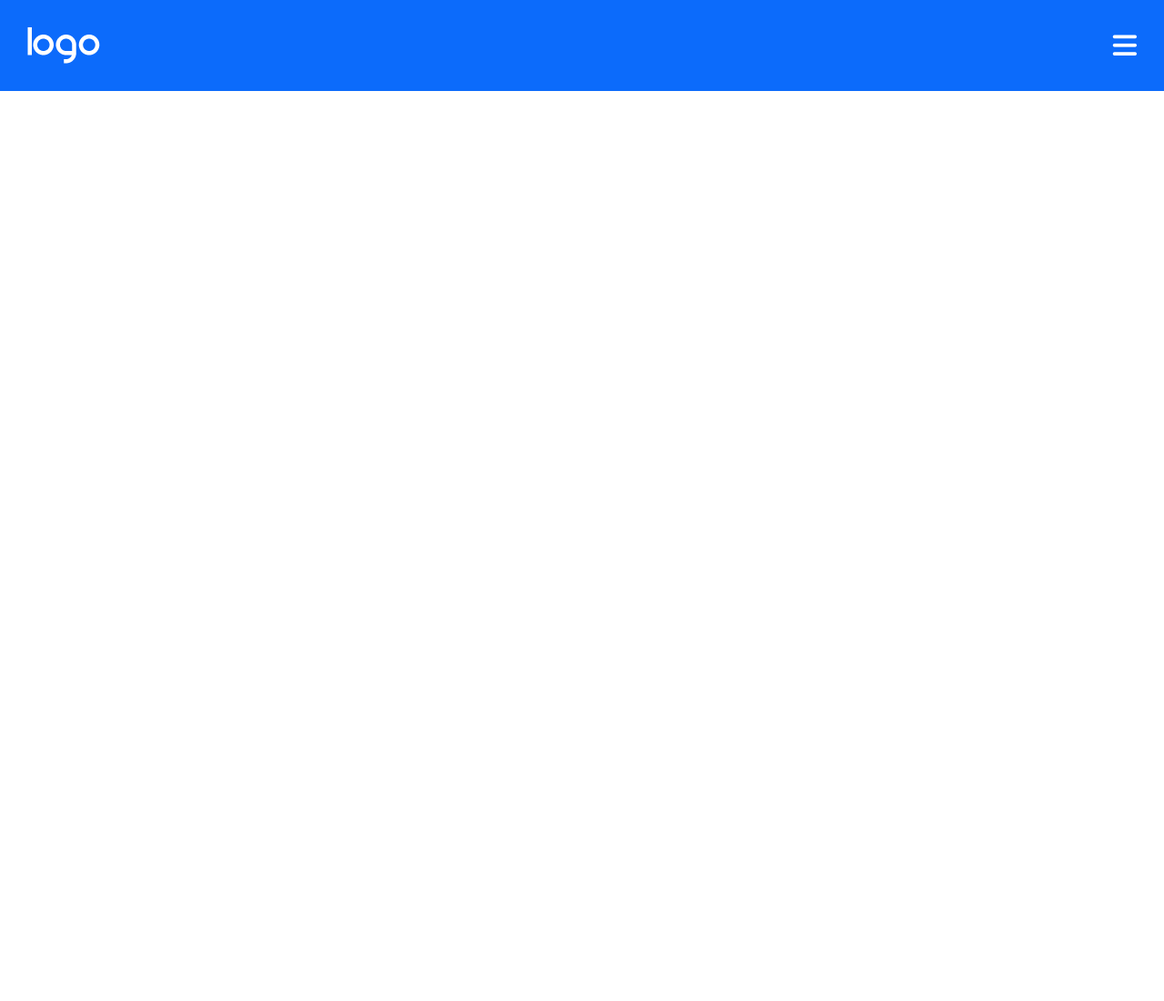
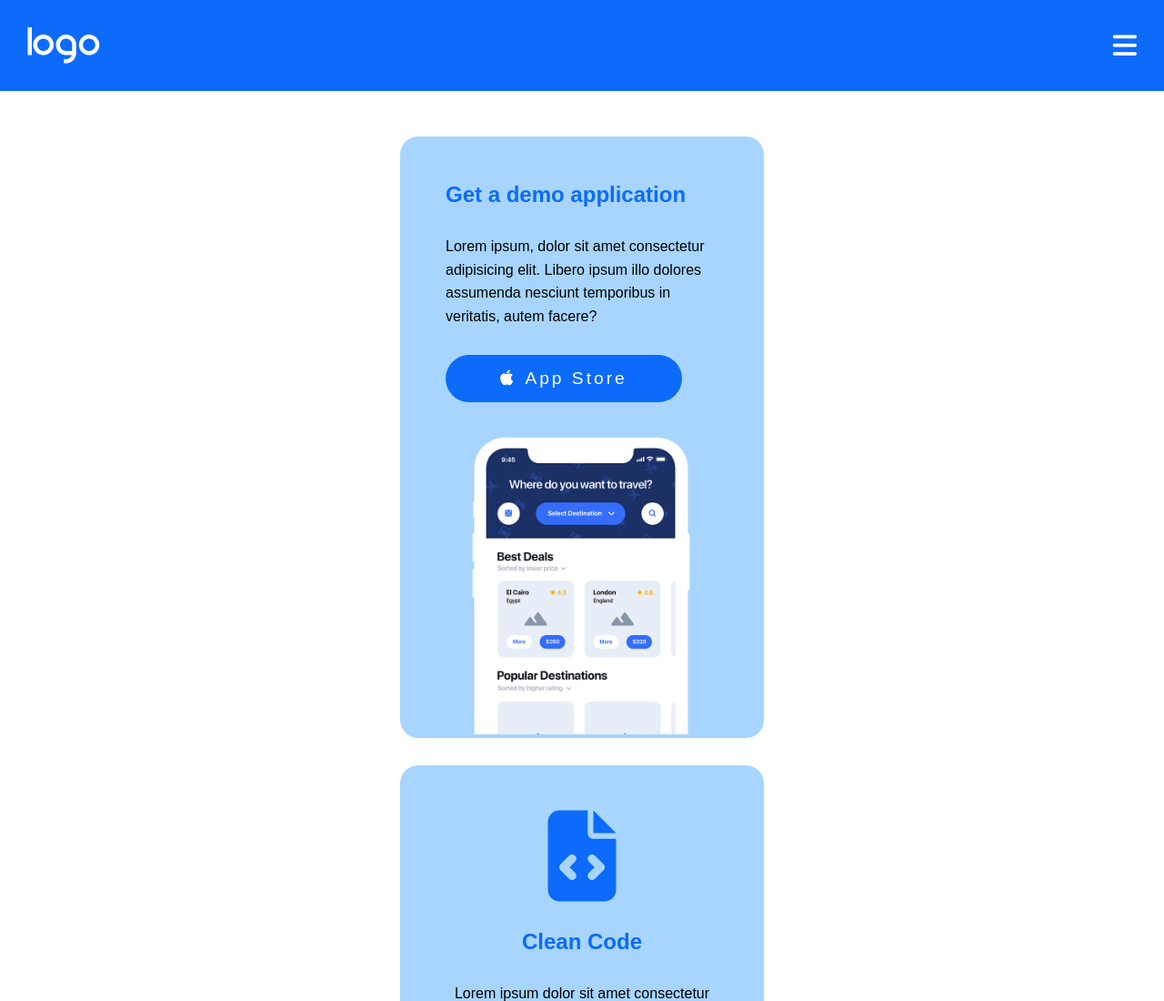
Before and after one commit to pannellalino/htmlcss-responsive-layout, a plain HTML site: page index.html in a window 1280 px wide. Shown: the top 1100 px of the page at 91% size. Before the commit the page ends 800 px from the top, so only its background shows below. Drawn offline with Linux system fonts and the light colour scheme.

Commit message:
first-section

```diff
--- a/css/style.css
+++ b/css/style.css
@@ -4,17 +4,88 @@
   box-sizing: border-box;
 }
 
+body{
+  font-family: Arial, Helvetica, sans-serif;
+}
+
+.container{
+  width: 400px;
+  margin: auto;
+  padding: 50px 0;
+}
+
+.app .box:first-child .container-box{
+  padding-bottom: 0;
+}
+
+.container-box{
+  width: 300px;
+  margin: auto;
+  padding: 50px 0;
+}
+
 header{
-  display: flex;
-  justify-content: space-between;
-  align-items: center;
   width: 100%;
   height: 100px;
   background-color: #0C6BFB;
   color: white;
-  padding: 0 30px;
+  display: flex;
+  justify-content: space-between;
+  align-items: center;
+  padding: 30px;
 }
 
 header .fa-solid{
   font-size: 30px;
 }
+
+.planning, .benefits, .cda{
+  background-color: #847BDD;
+}
+
+.box{
+  border-radius: 20px;
+  background-color: #A7D5FF;
+  margin-bottom: 30px;
+  text-align: center;
+}
+
+.app .box:first-child{
+  text-align: left;
+}
+
+.app .box h2{
+  color: #0C6BFB;
+  margin-bottom: 30px;
+}
+
+.app .box p{
+  line-height: 1.6;
+  margin-bottom: 30px;
+}
+
+.app .box a{
+  font-size: 1.2rem;
+  letter-spacing: 3px;
+  color: white;
+  text-decoration: none;
+  background-color: #0C6BFB;
+  padding: 15px 60px;
+  border-radius: 50px;
+  display: inline-block;
+  margin-bottom: 30px;
+}
+
+.app .box a .fa-brands{
+  padding-right: 10px;
+}
+
+.app .box img{
+  width: 100%;
+}
+
+.app .box .fa-solid{
+  font-size: 100px;
+  color: #0C6BFB;
+  margin-bottom: 30px;
+}
--- a/index.html
+++ b/index.html
@@ -11,11 +11,82 @@
 <body>
 
   <header>
-    <img src="img/logo.png" alt="logo">
-    <i class="fa-solid fa-bars"></i>
+      <img src="img/logo.png" alt="logo">
+      <i class="fa-solid fa-bars"></i>
   </header>
 
-  <main></main>
+  <main>
+    <section class="app">
+      <div class="container">
+        <div class="box">
+          <div class="container-box">
+            <h2>Get a demo application</h2>
+            <p>Lorem ipsum, dolor sit amet consectetur adipisicing elit. Libero ipsum illo dolores assumenda nesciunt temporibus in veritatis, autem facere?</p>
+            <a href="#"><i class="fa-brands fa-apple"></i>App Store</a>
+            <img src="img/phone.png" alt="">
+          </div>
+        </div>
+        <div class="box">
+          <div class="container-box">
+            <i class="fa-solid fa-file-code"></i>
+            <h2>Clean Code</h2>
+            <p>Lorem ipsum dolor sit amet consectetur adipisicing elit. Pariatur nemo debitis voluptate omnis cupiditate facilis culpa unde? Dolor, natus.</p>
+          </div>
+        </div>
+        <div class="box">
+          <div class="container-box">
+            <i class="fa-solid fa-compass-drafting"></i>
+            <h2>Web Design</h2>
+            <p>Lorem ipsum dolor sit amet consectetur adipisicing elit. Pariatur nemo debitis voluptate omnis cupiditate facilis culpa unde? Dolor, natus.</p>
+          </div>
+        </div>
+        <div class="box">
+          <div class="container-box">
+            <i class="fa-solid fa-laptop-code"></i>
+            <h2>Development</h2>
+            <p>Lorem ipsum dolor sit amet consectetur adipisicing elit. Pariatur nemo debitis voluptate omnis cupiditate facilis culpa unde? Dolor, natus.</p>
+          </div>
+        </div>
+        <div class="box">
+          <div class="container-box">
+            <i class="fa-solid fa-bullhorn"></i>
+            <h2>Branding</h2>
+            <p>Lorem ipsum dolor sit amet consectetur adipisicing elit. Pariatur nemo debitis voluptate omnis cupiditate facilis culpa unde? Dolor, natus.</p>
+          </div>
+        </div>
+      </div>
+    </section>
+
+    <section class="planning">
+      <div class="">
+
+      </div>
+    </section>
+
+    <section class="testimonials">
+      <div class="">
+
+      </div>
+    </section>
+
+    <section class="benefits">
+      <div class="">
+
+      </div>
+    </section>
+
+    <section class="about-us">
+      <div class="">
+
+      </div>
+    </section>
+
+    <section class="cda">
+      <div class="">
+
+      </div>
+    </section>
+  </main>
 
   <footer></footer>
 
```
